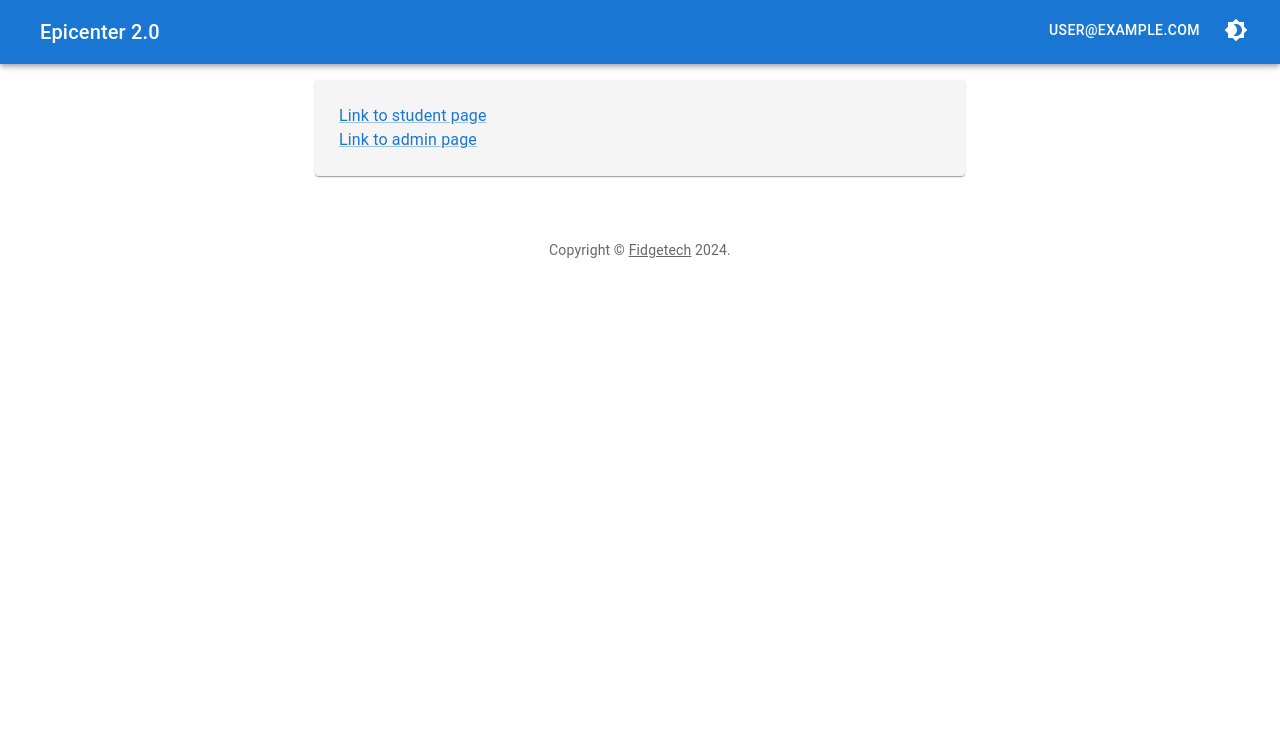
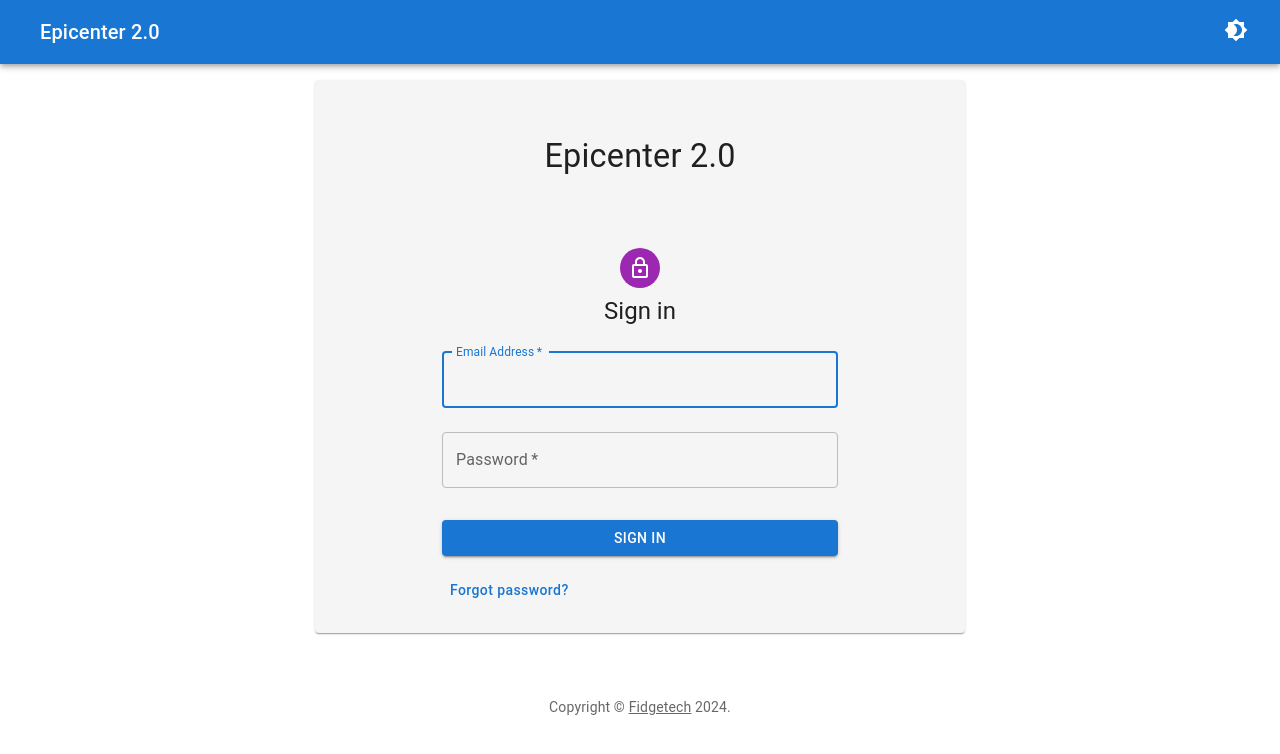
Before and after one commit to fidgetech/fidgetcode, a React (Vite) app: page /login in a window 1280 px wide. Before the commit this address led to /. Shown: the top 754 px of the page. Built offline with nearby package versions, Linux system fonts and the light colour scheme; no server answers; sample sign-in values are in the browser's storage.

Commit message:
further refine auth setup

```diff
--- a/src/components/App.jsx
+++ b/src/components/App.jsx
@@ -1,16 +1,17 @@
 // import reactLogo from './assets/react.svg'
 // import viteLogo from '/vite.svg'
 // import './App.css'
-import '../firebase.js'; // initializes firebase and firebase auth
 import { createBrowserRouter, RouterProvider, Navigate, Link as RouterLink } from "react-router-dom";
 import ErrorPage from "components/Layout/ErrorPage.jsx";
 import MaterialLayout from 'components/Layout/MaterialLayout';
 import { AuthProvider, useAuth } from 'components/Auth/AuthContext';
 import Authentication from 'components/Auth/Authentication';
-import { Typography, Link } from '@mui/material';
+import { Typography, Link, Box, CssBaseline } from '@mui/material';
 import { NotificationProvider } from 'components/Layout/NotificationContext';
 import { Notification } from 'components/Layout/Notification';
 import { ThemeProviderWrapper } from 'components/Layout/ThemeContext';
+import Loading from 'components/Layout/Loading';
+import { StyledPaper } from 'components/Layout/SharedStyles';
 
 export default function App() {
   const router = createBrowserRouter([
@@ -30,7 +31,7 @@
         },
         {
           path: '/admin',
-          element: <AdminRoute><Typography>hello '/admin'</Typography></AdminRoute>
+          element: <AdminRoute><Test /></AdminRoute>
         },
       ]
     },
@@ -53,15 +54,30 @@
 }
 
 const LoggedInUserRoute = ({ children }) => {
-  const { currentUser } = useAuth();
-  return currentUser ? children : <Navigate to="/login" />;
+  const { isSignedIn, loading } = useAuth();
+  if (loading) {
+    return (
+      <>
+        <CssBaseline />
+        <Box sx={{ my: { xs: 0, sm: 2 } }}>
+          <StyledPaper>
+            <Loading text='' />
+          </StyledPaper>
+        </Box>
+      </>
+    );
+  } else if (isSignedIn) {
+    return children;
+  } else {
+    return <Navigate to="/login" />;
+  }
 };
 
 const AdminRoute = ({ children }) => {
-  const { currentUser, currentAdmin } = useAuth();
-  if (currentAdmin) {
+  const { isSignedIn, isAdmin } = useAuth();
+  if (isAdmin) {
     return children;
-  } else if (currentUser) {
+  } else if (isSignedIn) {
     return <PermissionsErrorPage />;
   } else {
     return <Navigate to = '/login' />;
@@ -69,10 +85,10 @@
 }
 
 const StudentRoute = ({ children }) => {
-  const { currentUser, currentStudent } = useAuth();
-  if (currentStudent) {
+  const { isSignedIn, isStudent } = useAuth();
+  if (isStudent) {
     return children;
-  } else if (currentUser) {
+  } else if (isSignedIn) {
     return <PermissionsErrorPage />;
   } else {
     return <Navigate to = '/login' />;
@@ -87,3 +103,9 @@
     </Typography>
   );
 }
+
+const Test = () => {
+  return (
+    <Typography>hello '/admin'</Typography>
+  );
+}
--- a/src/components/Auth/AuthContext.jsx
+++ b/src/components/Auth/AuthContext.jsx
@@ -1,5 +1,9 @@
 import { createContext, useContext, useState, useEffect } from 'react';
-import { getAuth, onAuthStateChanged } from 'firebase/auth';
+import { onAuthStateChanged } from 'firebase/auth';
+import { doc, getDoc } from 'firebase/firestore';
+import { auth, db } from 'src/firebase.js';
+
+const validRoles = ['student', 'admin'];
 
 const AuthContext = createContext();
 
@@ -7,37 +11,53 @@
 
 export const AuthProvider = ({ children }) => {
   const [currentUser, setCurrentUser] = useState(null);
-  const [currentAdmin, setCurrentAdmin] = useState(null);
-  const [currentStudent, setCurrentStudent] = useState(null);
+  const [role, setRole] = useState(null);
   const [loading, setLoading] = useState(true);
 
-  const signOut = () => {
-    const auth = getAuth();
-    return auth.signOut();
-  };
+  useEffect(() => {
+    const unsubscribe = onAuthStateChanged(auth, (firebaseUser) => {
 
-  useEffect(() => {
-    const auth = getAuth();
-    const unsubscribe = onAuthStateChanged(auth, (user) => {
-      setCurrentUser(user);
-      if (user) {
-        user.getIdTokenResult().then((idTokenResult) => {
+      setLoading(true);
+      if (firebaseUser) {
+        firebaseUser.getIdTokenResult().then((idTokenResult) => {
           const role = idTokenResult.claims.role;
-          setCurrentAdmin(role === 'admin' ? user : null);
-          setCurrentStudent(role === 'student' ? user : null);
+          if (!validRoles.includes(role)) return signOut();
+          const userRef = doc(db, `${role}s`, firebaseUser.uid);
+          getDoc(userRef).then((doc) => {
+            if (!doc.exists()) return signOut();
+            setCurrentUser(doc.data());
+            setRole(role);
+            setLoading(false);
+          });
         });
       } else {
-        setCurrentAdmin(null);
-        setCurrentStudent(null);
+        console.log('No user signed in.')
+        setCurrentUser(null);
+        setRole(null);
+        setLoading(false);
       }
-      setLoading(false);
     });
     return unsubscribe;
   }, []);
 
+  const signOut = () => {
+    setLoading(false);
+    return auth.signOut();
+  };
+
+  const value = {
+    currentUser,
+    isSignedIn: !!currentUser,
+    isAdmin: role === 'admin',
+    isStudent: role === 'student',
+    loading,
+    setLoading,
+    signOut,
+  };
+
   return (
-    <AuthContext.Provider value={{ currentUser, currentAdmin, currentStudent, loading, signOut }}>
-      {!loading && children}
+    <AuthContext.Provider value={value}>
+      {children}
     </AuthContext.Provider>
   );
 };
--- a/src/components/Auth/Authentication.jsx
+++ b/src/components/Auth/Authentication.jsx
@@ -10,11 +10,11 @@
 
 export default function Authentication() {
   const [showReset, setShowReset] = useState(false);
-  const { currentUser } = useAuth();
+  const { isSignedIn } = useAuth();
 
   const toggleReset = () => setShowReset((prev) => !prev);
 
-  if (currentUser) {
+  if (isSignedIn) {
     return <Navigate to="/" />;
   }
 
--- a/src/components/Auth/PasswordReset.jsx
+++ b/src/components/Auth/PasswordReset.jsx
@@ -1,6 +1,7 @@
 import { useState } from 'react';
+import { auth } from 'src/firebase.js';
 import { Alert, Button, Grid, Box, TextField } from '@mui/material';
-import { getAuth, sendPasswordResetEmail } from 'firebase/auth';
+import { sendPasswordResetEmail } from 'firebase/auth';
 import Loading from 'components/Layout/Loading';
 import { useNotification } from 'components/Layout/NotificationContext';
 
@@ -15,7 +16,6 @@
     setLoading(true);
     const data = new FormData(event.currentTarget);
     const email = data.get('email');
-    const auth = getAuth();
     try {
       await sendPasswordResetEmail(auth, email);
       setNotification('Sent password reset email');
--- a/src/components/Auth/SignIn.jsx
+++ b/src/components/Auth/SignIn.jsx
@@ -1,23 +1,23 @@
 import { useState } from 'react';
+import { auth } from 'src/firebase.js';
+import { useAuth } from 'components/Auth/AuthContext';
 import { Alert, Button, Grid, Box, TextField } from '@mui/material';
-import { getAuth, signInWithEmailAndPassword } from 'firebase/auth';
+import { signInWithEmailAndPassword } from 'firebase/auth';
 import Loading from 'components/Layout/Loading';
 
 export default function SignIn({ toggleReset }) {
   const [error, setError] = useState(null);
-  const [loading, setLoading] = useState(false);
+  const { loading, setLoading } = useAuth();
 
   const handleSignIn = async (event) => {
     event.preventDefault();
+    setLoading(true);
     setError(null);
-    setLoading(true);
     const data = new FormData(event.currentTarget);
     const email = data.get('email');
     const password = data.get('password');
-    const auth = getAuth();
     try {
       await signInWithEmailAndPassword(auth, email, password);
-      return <Navigate to="/" />;
     } catch (error) {
       setLoading(false);
       setError(error.message);
--- a/src/components/Layout/Navbar.jsx
+++ b/src/components/Layout/Navbar.jsx
@@ -7,7 +7,7 @@
 import { useAuth } from 'components/Auth/AuthContext';
 
 const Navbar = () => {
-  const { currentUser, signOut } = useAuth();
+  const { currentUser, isSignedIn, signOut } = useAuth();
   const [accountMenuAccountMenuAnchorEl, setAccountMenuAnchorEl] = useState(null);
   const accountMenuOpen = Boolean(accountMenuAccountMenuAnchorEl);
   const [hamburgerMenuAnchorEl, setHamburgerMenuAnchorEl] = useState(null);
@@ -27,7 +27,7 @@
       <Toolbar>
 
         {/* hamburger menu for xs screns; only when logged in */}
-        <Box sx={{ flexGrow: 1, display: { xs: currentUser ? 'flex' : 'none', sm: 'none' } }}>
+        <Box sx={{ flexGrow: 1, display: { xs: isSignedIn ? 'flex' : 'none', sm: 'none' } }}>
           <IconButton size="large" color="inherit" aria-label="open drawer" onClick={handleToggleHamburgerMenu}>
             <MenuIcon />
           </IconButton>
@@ -52,7 +52,7 @@
               textDecoration: 'none',
               padding: '6px 16px',
               borderRadius: '4px',
-              display: { xs: currentUser ? 'none' : 'flex', sm: 'flex' },
+              display: { xs: isSignedIn ? 'none' : 'flex', sm: 'flex' },
               '&:hover': { backgroundColor: 'rgba(255, 255, 255, 0.08)' },
             }}
           >
@@ -60,10 +60,10 @@
           </Typography>
 
           <Box>
-            {currentUser ? (
+            {isSignedIn ? (
               <>
                 <Button color="inherit" onClick={handleToggleAccountMenu}>
-                  {currentUser.email}
+                  {currentUser.name}
                 </Button>
                 <Menu anchorEl={accountMenuAccountMenuAnchorEl} open={accountMenuOpen} onClose={handleToggleAccountMenu}>
                   <MenuItem onClick={(e) => { signOut(); handleToggleAccountMenu(e); }}>Sign Out</MenuItem>
--- a/src/firebase.js
+++ b/src/firebase.js
@@ -1,7 +1,6 @@
-// import { initializeApp, getApps } from "firebase/app";
-// import { initializeAppCheck, ReCaptchaEnterpriseProvider } from "firebase/app-check";
 import { initializeApp } from "firebase/app";
 import { getAuth } from "firebase/auth";
+import { getFirestore } from "firebase/firestore";
 
 const firebaseConfig = {
   apiKey: import.meta.env.VITE_FIREBASE_API_KEY,
@@ -13,13 +12,8 @@
   databaseURL: import.meta.env.VITE_FIREBASE_DATABASE_URL
 }
 
-// if (!getApps().length) {
-//   const app = initializeApp(firebaseConfig);
-//   initializeAppCheck(app, {
-//     provider: new ReCaptchaEnterpriseProvider(process.env.REACT_APP_RECAPTCHA_SITE_KEY),
-//     isTokenAutoRefreshEnabled: true
-//   });
-// }
-
 const app = initializeApp(firebaseConfig);
 const auth = getAuth(app);
+const db = getFirestore(app);
+
+export { auth, db };
--- a/vite.config.js
+++ b/vite.config.js
@@ -6,6 +6,7 @@
   plugins: [react()],
   resolve: {
     alias: {
+      src: "/src",
       components: "/src/components",
     },
   },
```
